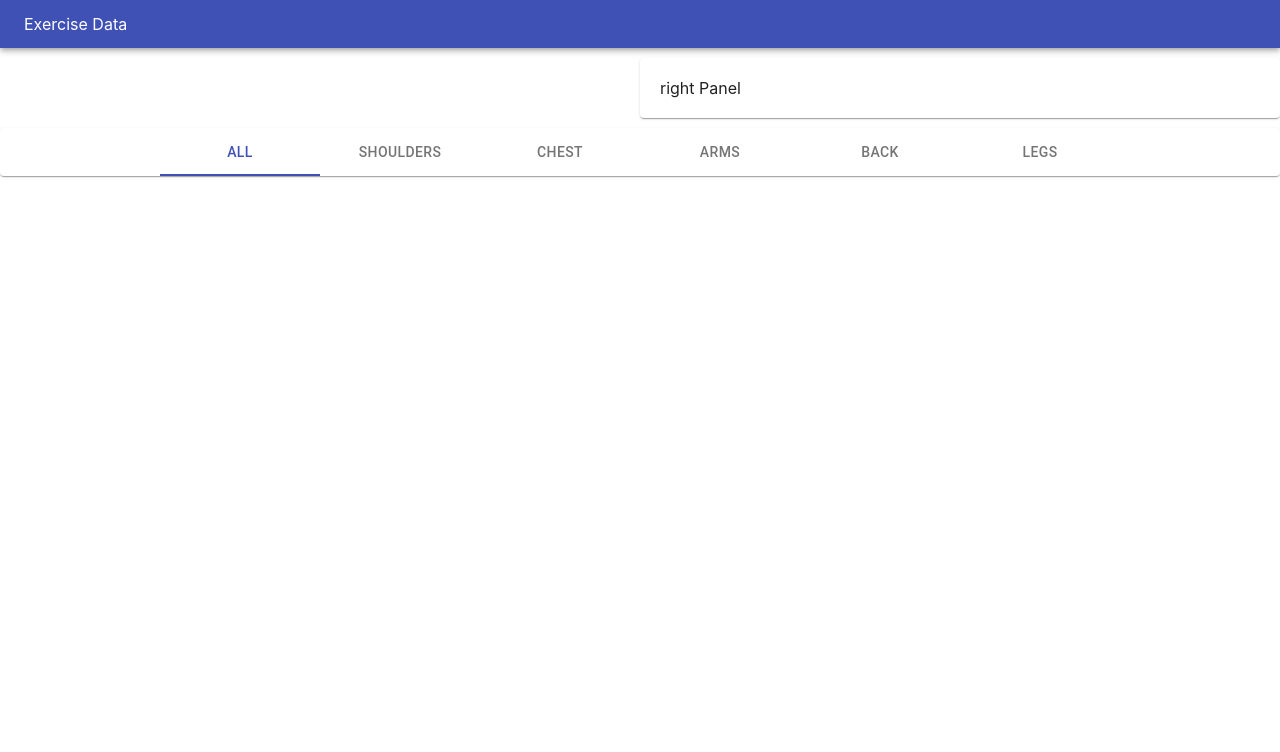
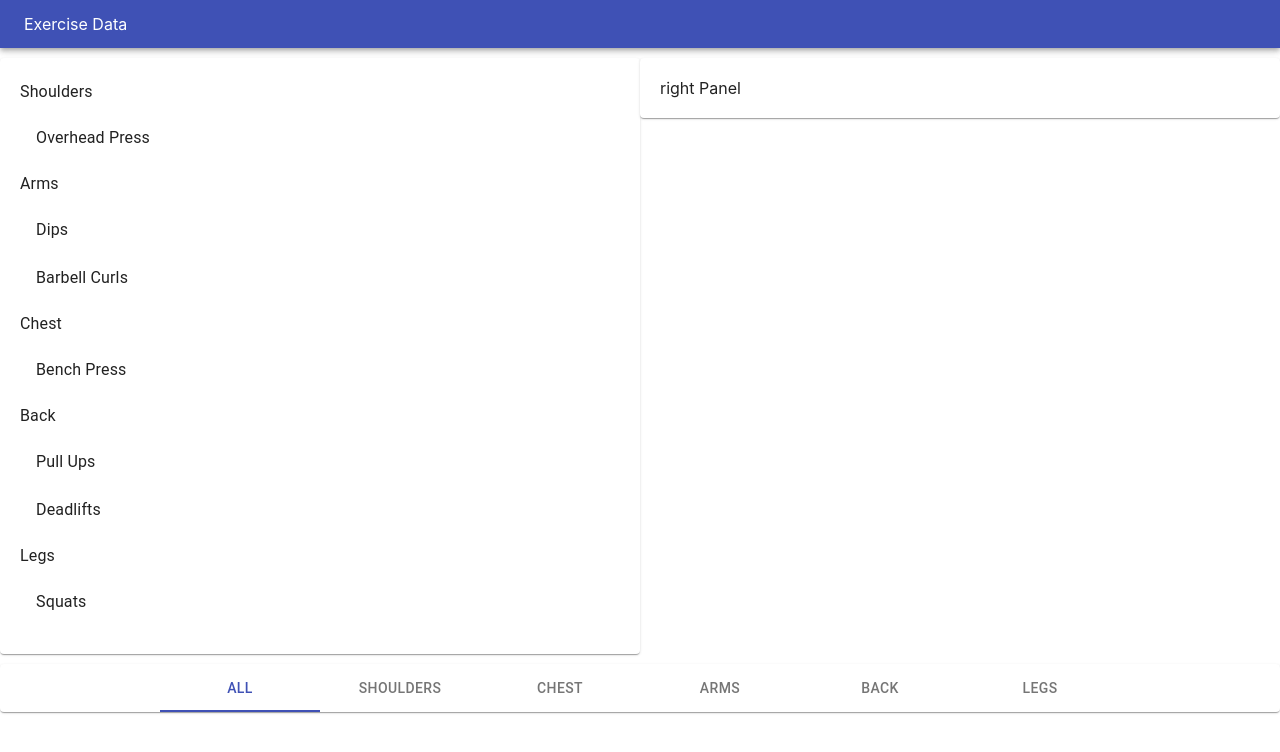
Before and after one commit to Caiheng111/Exercise-app, a React (Create React App) app: page / in a window 1280 px wide. Shown: the top 752 px of the page. Built offline with nearby package versions, Linux system fonts and the light colour scheme.

Commit message:
add the left pane component

```diff
--- a/src/App.js
+++ b/src/App.js
@@ -28,24 +28,19 @@ export default class App extends Component {
     )
   }
 
-  // getExercisesByMuscles2(){
-  //   const groupItem =exercises.forEach(exerciseObj=>{
-  //      return  exerciseObj.muscles
-  //   })
-  //   return groupItem
-
-  // }
-
-
 
   render() {
+    const exercises = this.getExercisesByMuscles();
+    // console.log(typeof(this.getExercisesByMuscles()))
     // console.log(this.getExercisesByMuscles())
 
     return (
 
+
       <Fragment>
         <Header/>
-        <Exercises  exercisesGroup={this.getExercisesByMuscles()}/>
+        <Exercises  exercises={exercises}/>
+        {/* {console.log(exercises)} */}
         <Footer muscles={muscles}/>
      </Fragment>
     )
--- a/src/Components/Exercises/Exercises.js
+++ b/src/Components/Exercises/Exercises.js
@@ -4,7 +4,7 @@ import React,{Fragment} from 'react'
 import {Grid,Paper,Typography,List} from '@material-ui/core';
 import ListItem from '@material-ui/core/ListItem';
 import ListItemText from '@material-ui/core/ListItemText';
-import { exercises } from '../../store';
+
 
 
 const style ={
@@ -16,26 +16,28 @@ const style ={
   }
 }
 
- const Exercises = ({exercisesGroup}) => {
-   console.log(exercisesGroup);
+ const Exercises = ({exercises}) => {
+
 
   return (
     <Grid container >
       <Grid item sm>
-       {/* <Paper style={style.Paper}>
-          {exercisesGroup.map((group)=>
+       <Paper style={style.Paper}>
+          {exercises.map(([group, exercises])=>
           <Fragment>
-            <Typography variant="h5"  style={{textTransform:'capitalize'}}>
-                {group}
-            </Typography>
-            <List component="nav" aria-label="secondary mailbox folders">
-              <ListItem button>
-                <ListItemText primary="Trash" />
-              </ListItem>
-              </List>
+              <Typography variant="subtitle1"  style={{textTransform:'capitalize'}}>
+                  {group}
+              </Typography>
+              <List component="ul" >
+              {exercises.map((exercise)=>
+                  <ListItem button>
+                    <ListItemText primary={exercise.title} />
+                  </ListItem>
+              )}
+            </List>
           </Fragment>
           )}
-       </Paper> */}
+       </Paper>
       </Grid>
       <Grid item sm>
         <Paper style={style.Paper}>
```
